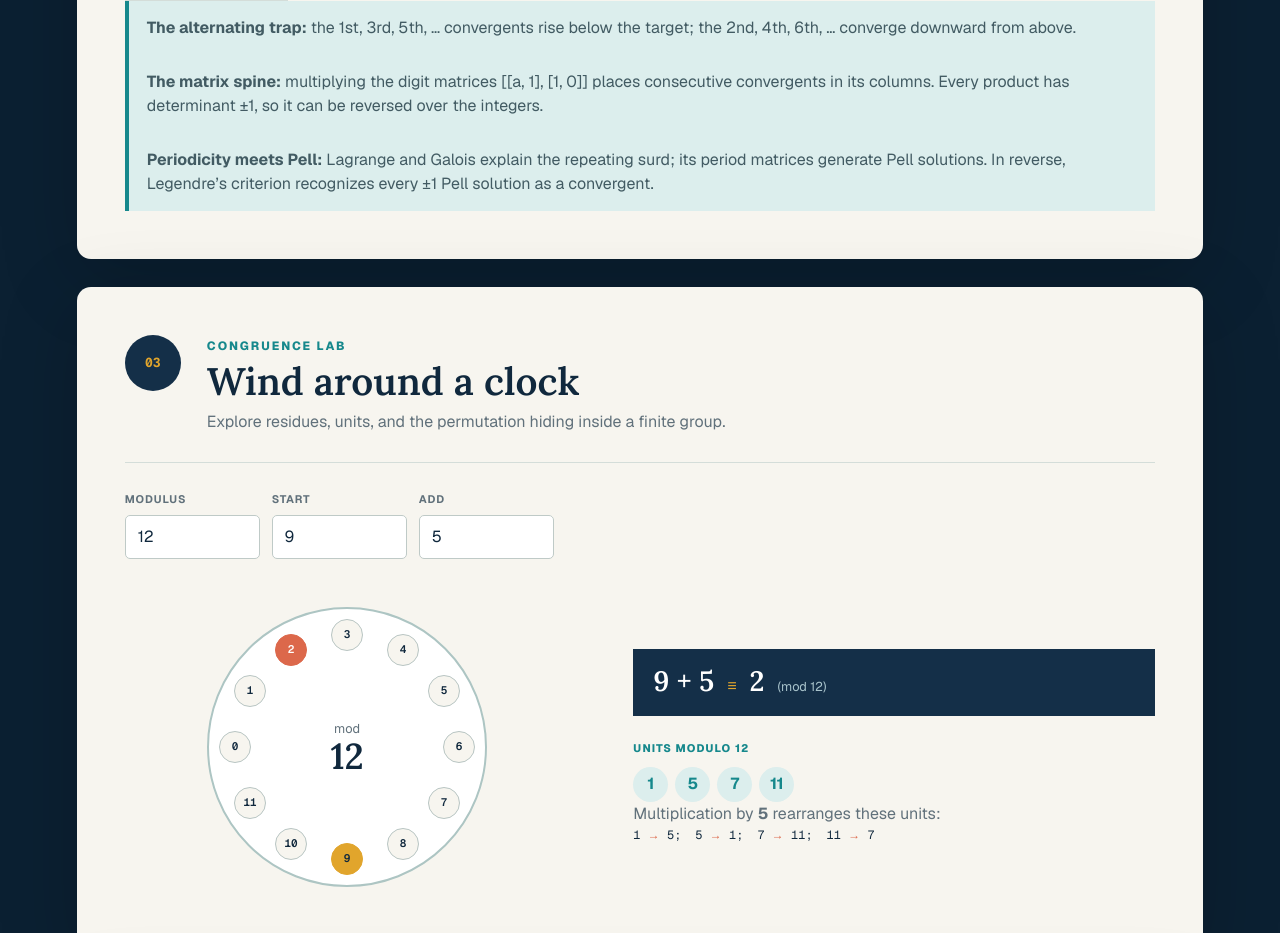
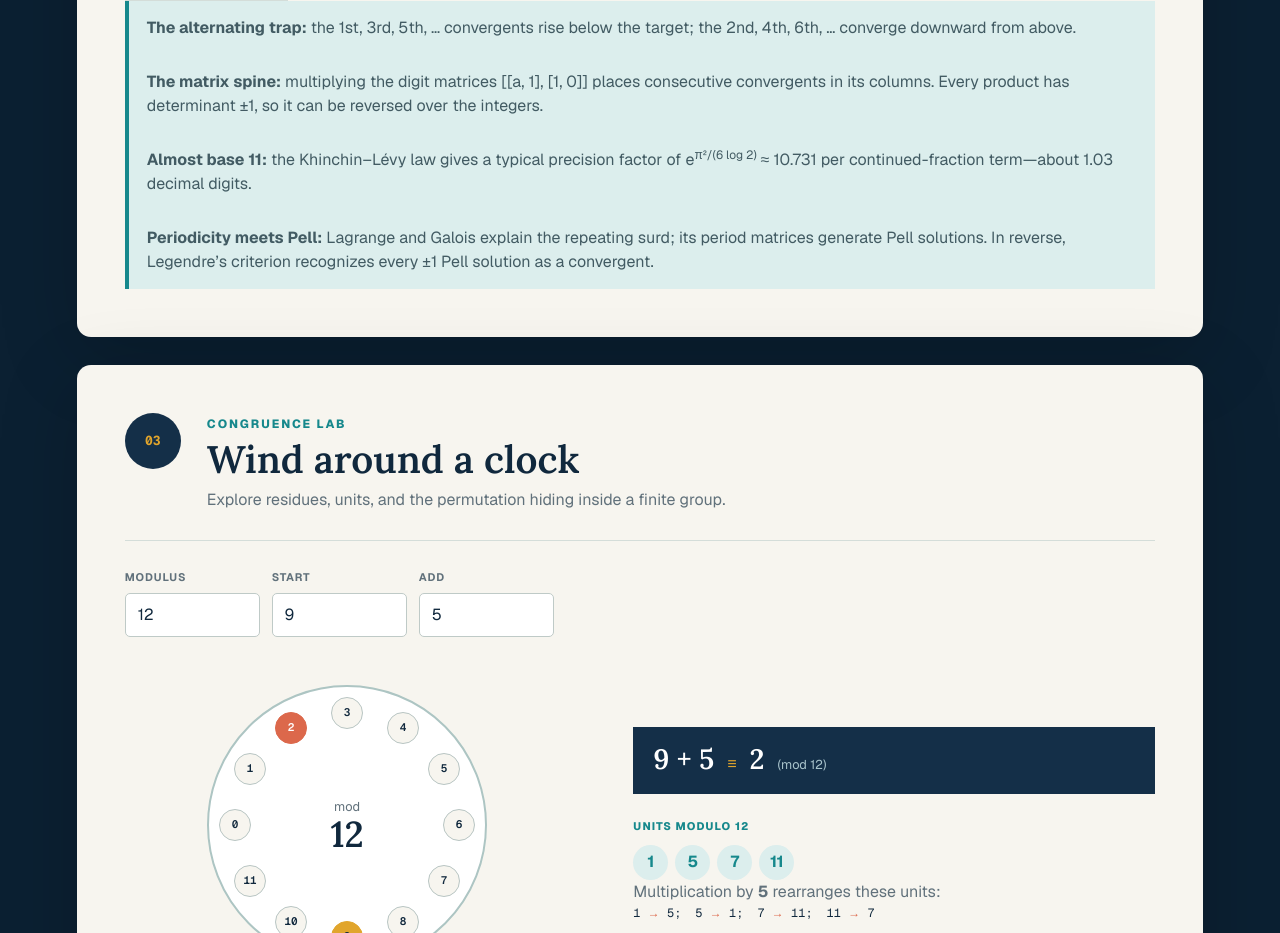
Before and after one commit to igorrivin/math-courses, a Next.js app in the folder number-theory/website/: page / in a window 1280 px wide. Shown: the part 3540-4473 px from the top of the page. Built offline with nearby package versions, Linux system fonts and the light colour scheme.

Commit message:
Add Khinchin base-11 aside

```diff
--- a/number-theory/website/app/page.tsx
+++ b/number-theory/website/app/page.tsx
@@ -149,6 +149,7 @@ function ContinuedFractionLab() {
       </div>
       <p className="observation"><b>The alternating trap:</b> the 1st, 3rd, 5th, … convergents rise below the target; the 2nd, 4th, 6th, … converge downward from above.</p>
       <p className="observation"><b>The matrix spine:</b> multiplying the digit matrices [[a, 1], [1, 0]] places consecutive convergents in its columns. Every product has determinant ±1, so it can be reversed over the integers.</p>
+      <p className="observation"><b>Almost base 11:</b> the Khinchin–Lévy law gives a typical precision factor of e<sup>π²/(6 log 2)</sup> ≈ 10.731 per continued-fraction term—about 1.03 decimal digits.</p>
       <p className="observation"><b>Periodicity meets Pell:</b> Lagrange and Galois explain the repeating surd; its period matrices generate Pell solutions. In reverse, Legendre’s criterion recognizes every ±1 Pell solution as a convergent.</p>
     </article>
   );
```
Also changed, not shown: 1 other file (tests, documents, lock files or other folders).
